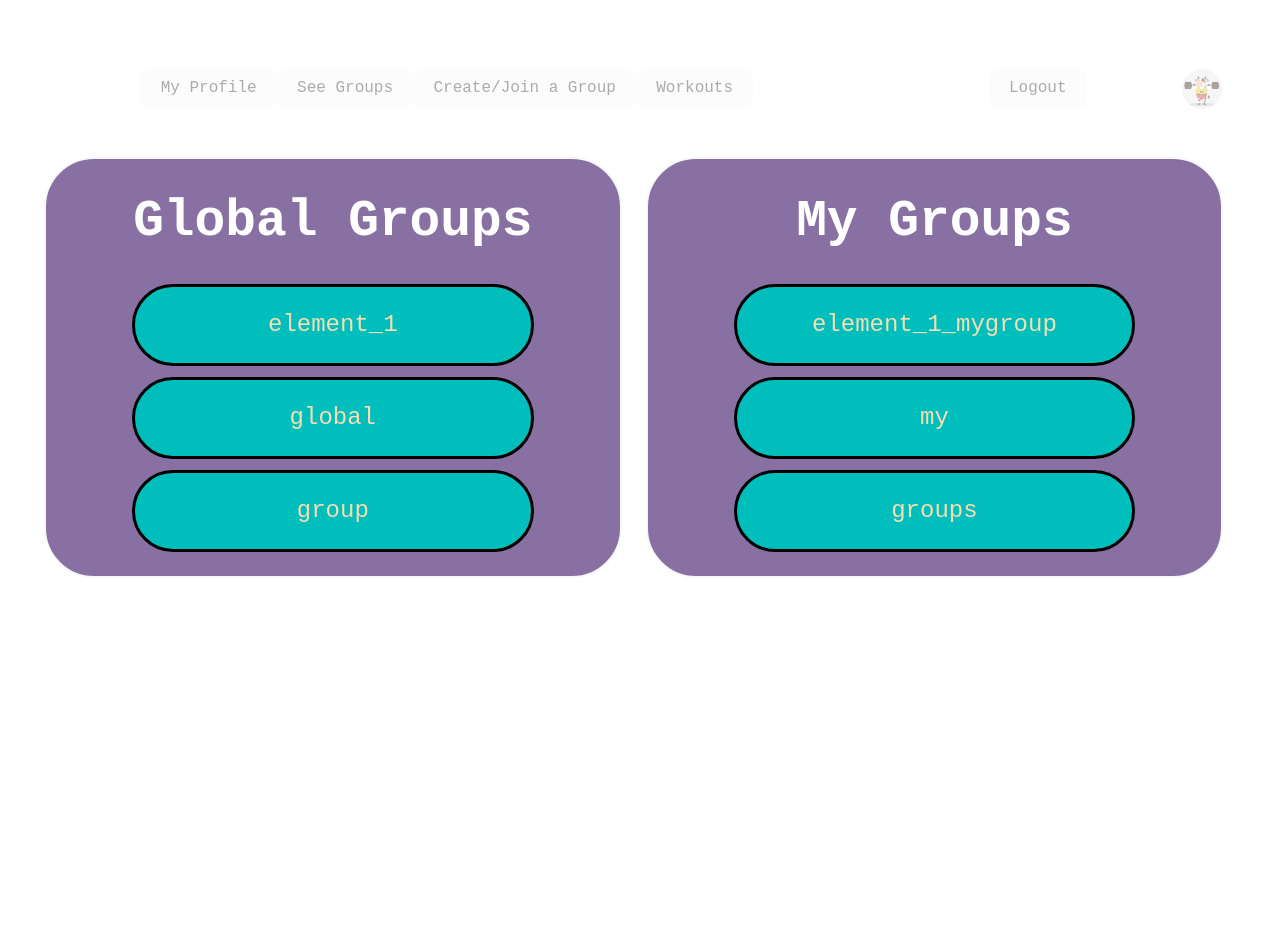
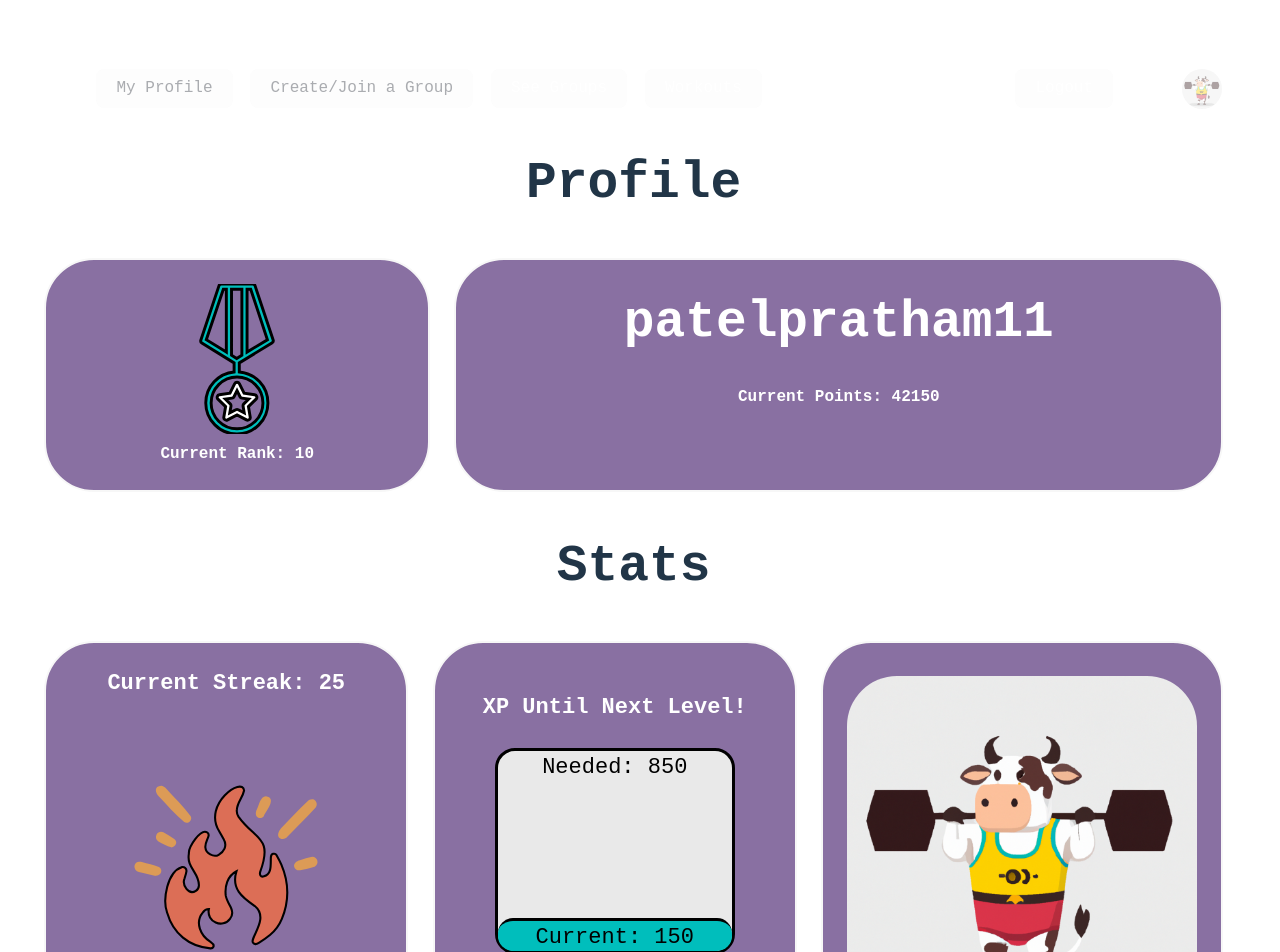
Before and after one commit to Steven-Jarmell/Beefin, a React (Vite) app in the folder client/: page / in a window 1280 px wide. Shown: the top 952 px of the page. Before the commit the page ends 800 px from the top, so only its background shows below. Built offline with nearby package versions, Linux system fonts and the light colour scheme.

Commit message:
Starting Routing

```diff
--- a/client/src/App.jsx
+++ b/client/src/App.jsx
@@ -1,7 +1,11 @@
+import React from 'react';
 import { useState, useEffect } from 'react'
 import Profile from './Components/Profile'
 import './App.css'
 import ViewGroups from './Components/ViewGroups';
+import SingleGroup from './Components/SingleGroup';
+import {BrowserRouter as Router, Routes, Route} from 'react-router-dom';
+
 
 function App() {
   const [data,setData]=useState([]);
@@ -23,12 +27,22 @@ function App() {
 
   const globalGroups = ['element_1', 'global', 'group']
   const myGroups = ['element_1_mygroup', 'my', 'groups']
+  const members =['pratham', 'jim', 'steven', 'jon', 'stephen', 'pratham', 'jim', 'steven', 'jon', 'stephen']
   return (
-    <div className="App">
-      <ViewGroups globalGroups={globalGroups} myGroups={myGroups}></ViewGroups>
-        {/* <Profile name={data.name} currentPoints={data.points} currentRank={data.rank} color={data.color} currentStreak={data.streak}></Profile> */}
-
+    <div>
+      <Router>
+          <Routes>
+            <Route path="/" element={<Profile name={data.name} currentPoints={data.points} currentRank={data.rank} color={data.color} currentStreak={data.streak} />} />
+            <Route path="/join-group" element={<ViewGroups globalGroups={globalGroups} myGroups={myGroups} />} />
+          </Routes>
+      </Router>
+      {/* <ViewGroups globalGroups={globalGroups} myGroups={myGroups}></ViewGroups> */}
     </div>
+    // <div className="App">
+    //   {/* <ViewGroups globalGroups={globalGroups} myGroups={myGroups}></ViewGroups> */}
+    //     {/* <Profile name={data.name} currentPoints={data.points} currentRank={data.rank} color={data.color} currentStreak={data.streak}></Profile> */}
+    //   <SingleGroup members={members}></SingleGroup>
+    // </div>
   )
 }
 
--- a/client/src/Components/Profile.jsx
+++ b/client/src/Components/Profile.jsx
@@ -1,6 +1,8 @@
+import React from 'react';
 import NavBar from "../Components/navbar";
 import "../Style/Profile.css";
 import ProgressBar from "./ProgressBar";
+import {useNavigate} from "react-router-dom";
 import rank_1 from "../assets/rank_1.svg";
 import rank_2 from "../assets/rank_2.svg";
 import rank_3 from "../assets/rank_3.svg";
@@ -12,6 +14,7 @@ import rank_8 from "../assets/rank_8.svg";
 import rank_9 from "../assets/rank_9.svg";
 import rank_10 from "../assets/rank_10.svg";
 import fire from "../assets/fire.svg";
+import logo from "../assets/Beefin.png"
 
 const Profile = (props) => {
   var rank;
@@ -50,7 +53,7 @@ const Profile = (props) => {
       rank=rank_10;
       break;
   }
-
+  const navigate = useNavigate();
   return (
     <div>
       <NavBar></NavBar>
@@ -81,7 +84,7 @@ const Profile = (props) => {
         <ProgressBar currentPoints={props.currentPoints}></ProgressBar>
         </div>
         <div className="current-random-container">
-          <b>RANDOM: RANDOM</b>
+          <img id="logo_big" src={logo} alt="" />
         </div>
       </div>
     </div>
--- a/client/src/Components/navbar.jsx
+++ b/client/src/Components/navbar.jsx
@@ -1,16 +1,18 @@
 import '../Style/navbar.css'
 import logo from "../assets/Beefin.png";
+import {useNavigate} from "react-router-dom";
 
 const NavBar = (props) => {
+  const navigate = useNavigate();
   return (
     <div className='navbar-container'>
       <div className="navbar-buttons-container">
-        <img src={logo} alt="" />
-        <button className='left'>My Profile</button>
-        <button className='left'>See Groups</button>
-        <button className='left'>Create/Join a Group</button>
-        <button className='left'>Workouts</button>
-        <button className='right'>Logout</button>
+        <img id="logo" src={logo} alt="" />
+        <button className='left' onClick={()=> navigate('/')}> My Profile </button>
+        <button className='left' onClick={() => navigate('/join-group')}>Create/Join a Group</button>
+        <button className='left'><a href="">See Groups</a></button>
+        <button className='left'><a href="">Workouts</a></button>
+        <button className='right'><a href="">Logout</a></button>
       </div>
     </div>
   );
--- a/client/src/Style/Profile.css
+++ b/client/src/Style/Profile.css
@@ -92,3 +92,10 @@
 div{
     margin: 3vh 0vh;
 }
+
+#logo_big{
+    border-radius: 50px;
+    width: 350px;
+    height: 350px;
+    margin: auto;
+}
--- a/client/src/Style/navbar.css
+++ b/client/src/Style/navbar.css
@@ -13,7 +13,7 @@
     vertical-align: middle;
 }
 
-img{
+#logo{
     height: 40px;
     width: 40px;
     float: right;
@@ -34,6 +34,13 @@ img{
     align-items: center
 }
 
+button{
+    margin: 0 1.5%;
+}
+
+button > a{
+    color: white;
+}
 
 .left{
     margin-left: 0;
```
